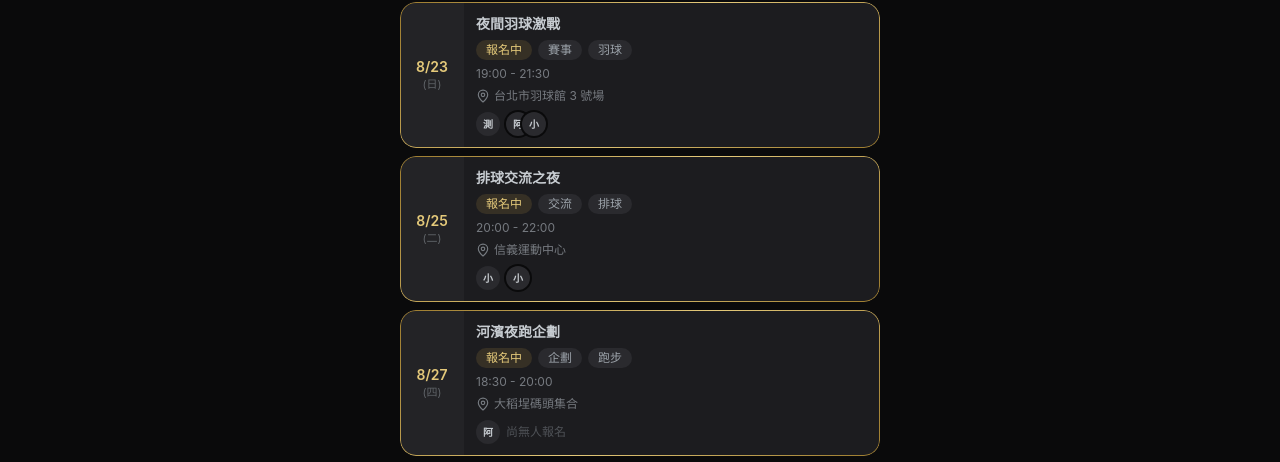
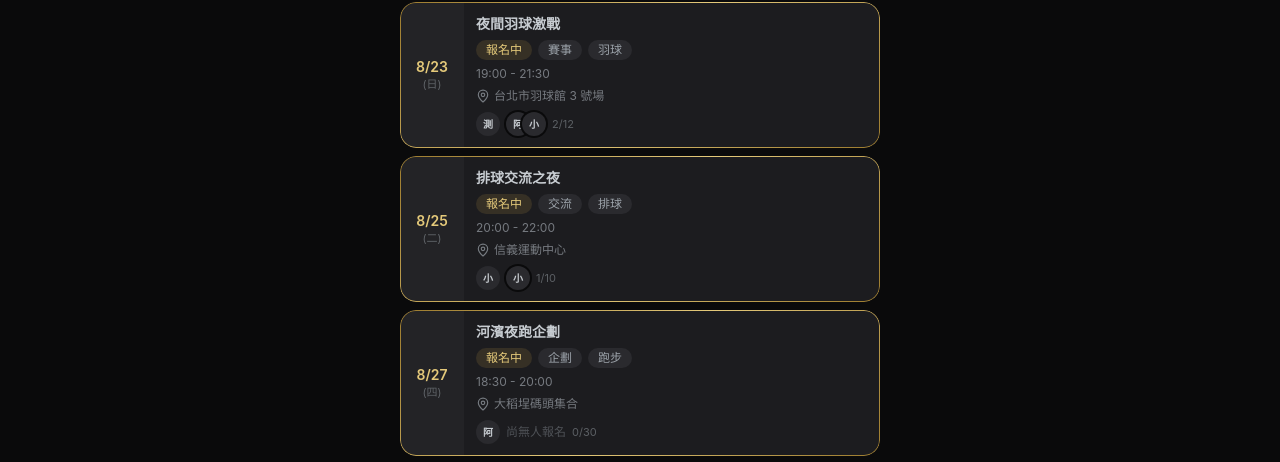
Before and after one commit to nnilbig/universe, a Nuxt app: page / in a window 1280 px wide. Shown: the part 173-635 px from the top of the page. Built offline with nearby package versions, Linux system fonts and the light colour scheme.

Commit message:
Show registered/capacity count next to the +N badge on activity cards
Co-Authored-By: Claude Sonnet 5 <noreply@anthropic.com>

```diff
--- a/components/activity/ActivityCard.vue
+++ b/components/activity/ActivityCard.vue
@@ -8,8 +8,10 @@ const props = defineProps<{ activity: ActivityWithLookups }>()
 
 const uiStore = useUiStore()
 const findProfile = useProfileLookup()
+const { listByActivity } = useRegistrations()
 const organizer = computed(() => findProfile(props.activity.organizerId))
 const dateParts = computed(() => formatDateParts(props.activity.date))
+const registeredCount = computed(() => listByActivity(props.activity.id).length)
 
 function open() {
   uiStore.expandActivity(props.activity.id)
@@ -46,6 +48,7 @@ function open() {
       <div class="flex items-center gap-1.5 pt-0.5">
         <UiAvatar :src="organizer?.avatarUrl" :name="organizer?.displayName" size="xs" />
         <ActivityRegisteredAvatarStack :activity-id="activity.id" :max="3" size="xs" />
+        <span class="text-[11px] text-titanium/50">{{ registeredCount }}/{{ activity.capacity }}</span>
       </div>
     </div>
   </button>
```
